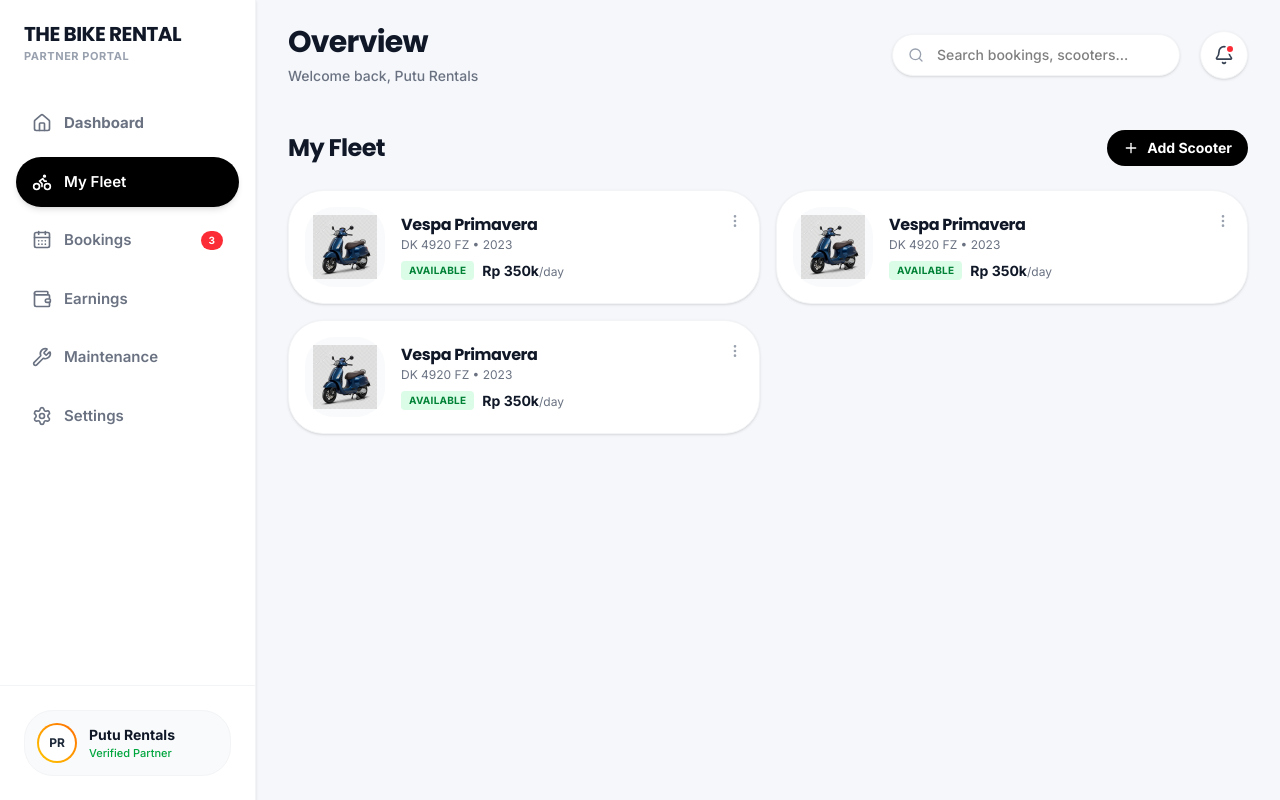
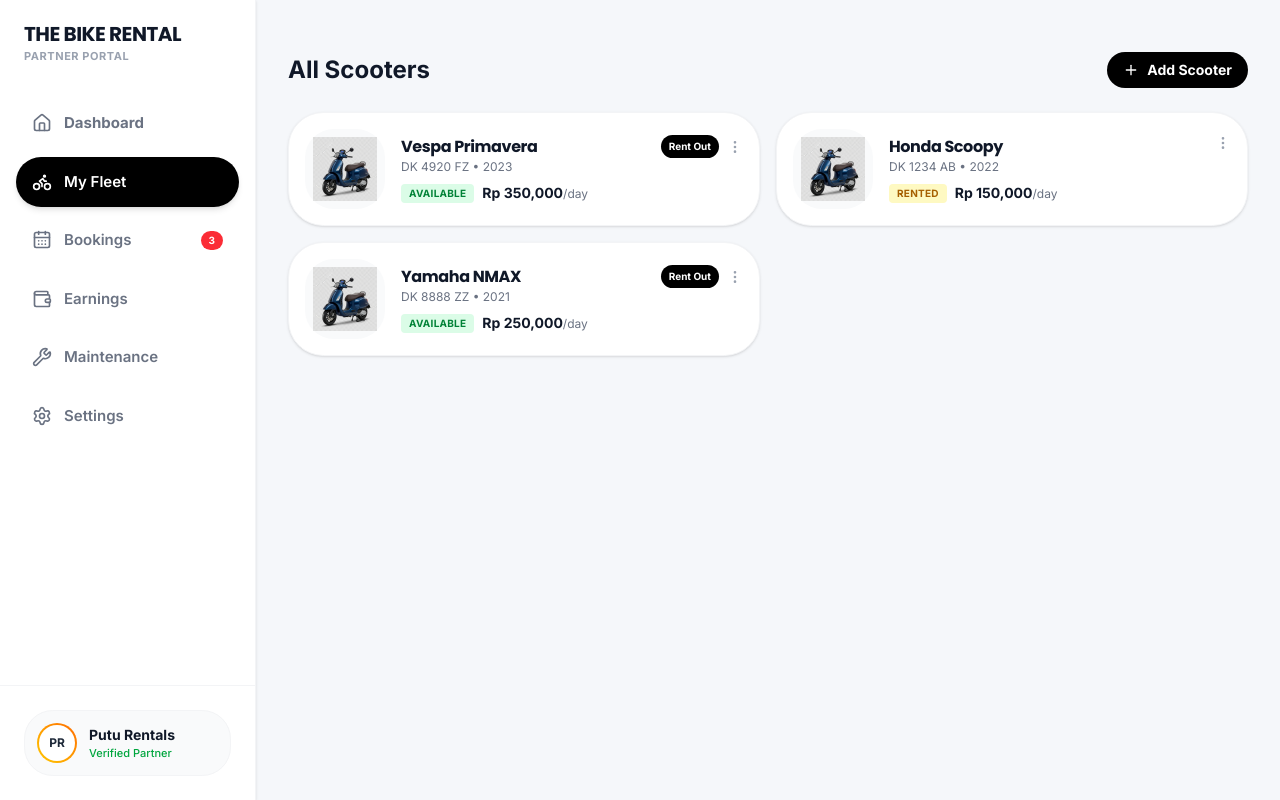
Before and after one commit to thebikerentalbali/thebikerentalbalinew, a Next.js app: page /partnerportal in a window 1280 px wide. Both pictures are taken after a click on the button "My Fleet". Built offline with nearby package versions, Linux system fonts and the light colour scheme.

Commit message:
feat: refactor partner portal fleet management

```diff
--- a/src/app/partnerportal/page.tsx
+++ b/src/app/partnerportal/page.tsx
@@ -1,11 +1,42 @@
 "use client"
 
-import { useState } from "react"
-import { Bike, DollarSign, CalendarDays, Settings, Bell, Search, Star, Plus, QrCode, Home, Wallet, User, ChevronRight, TrendingUp, Wrench, MoreVertical, CheckCircle2, Clock } from "lucide-react"
+import { useState, useEffect } from "react"
+import { Bike, DollarSign, CalendarDays, Settings, Bell, Search, Star, Plus, QrCode, Home, Wallet, User, ChevronRight, TrendingUp, Wrench, MoreVertical, CheckCircle2, Clock, X } from "lucide-react"
 import Link from "next/link"
 
 export default function VendorDashboard() {
   const [activeTab, setActiveTab] = useState("home")
+
+  // Fleet State
+  const [fleet, setFleet] = useState([
+    { id: 1, name: "Vespa Primavera", plate: "DK 4920 FZ", year: "2023", price: 350000, status: "Available", returnDate: null },
+    { id: 2, name: "Honda Scoopy", plate: "DK 1234 AB", year: "2022", price: 150000, status: "Rented", returnDate: new Date(Date.now() + 15000).toISOString() },
+    { id: 3, name: "Yamaha NMAX", plate: "DK 8888 ZZ", year: "2021", price: 250000, status: "Rented", returnDate: new Date(Date.now() - 10000).toISOString() },
+  ])
+  const [fleetFilter, setFleetFilter] = useState("All")
+  const [editingScooter, setEditingScooter] = useState<any>(null)
+  const [rentingScooter, setRentingScooter] = useState<any>(null)
+  const [returnDateInput, setReturnDateInput] = useState("")
+
+  // Auto-expire rented scooters
+  useEffect(() => {
+    const interval = setInterval(() => {
+      setFleet(currentFleet => {
+        let changed = false;
+        const newFleet = currentFleet.map(scooter => {
+          if (scooter.status === 'Rented' && scooter.returnDate) {
+            if (new Date() >= new Date(scooter.returnDate)) {
+              changed = true;
+              return { ...scooter, status: 'Available', returnDate: null };
+            }
+          }
+          return scooter;
+        });
+        return changed ? newFleet : currentFleet;
+      });
+    }, 1000);
+    return () => clearInterval(interval);
+  }, []);
   return (
     <div className="min-h-screen bg-[#F5F7FA] md:flex pb-28 md:pb-0">
       {/*
@@ -69,33 +100,7 @@
         MAIN CONTENT
         ========================================================================
       */}
-      <main className="flex-1 w-full max-w-full md:max-w-4xl lg:max-w-5xl mx-auto flex flex-col min-h-screen">
-
-        {/* Mobile App-like Header */}
-        <header className="bg-white/80 backdrop-blur-xl sticky top-0 z-30 px-5 py-4 border-b border-gray-100 flex items-center justify-between md:py-6 md:px-8 md:bg-transparent md:border-none md:backdrop-blur-none">
-          <div className="flex items-center gap-3">
-            <div className="w-10 h-10 rounded-full bg-gradient-to-tr from-yellow-400 to-orange-500 p-[2px] shrink-0 md:hidden">
-              <div className="w-full h-full bg-white rounded-full flex items-center justify-center">
-                <span className="font-bold text-gray-800 text-xs">PR</span>
-              </div>
-            </div>
-            <div>
-              <h1 className="text-xl md:text-3xl font-bold text-gray-900 leading-tight">Overview</h1>
-              <p className="text-xs font-medium text-gray-500 md:text-sm md:mt-1 hidden md:block">Welcome back, Putu Rentals</p>
-            </div>
-          </div>
-
-          <div className="flex items-center gap-3 md:gap-5">
-            <div className="relative hidden md:block">
-              <Search className="w-4 h-4 text-gray-400 absolute left-4 top-1/2 -translate-y-1/2" />
-              <input type="text" placeholder="Search bookings, scooters..." className="pl-11 pr-4 py-2.5 bg-white rounded-full text-sm font-medium outline-none w-72 shadow-sm border border-gray-100 focus:border-gray-300 focus:ring-4 focus:ring-gray-50 transition-all" />
-            </div>
-            <Link href="#" className="w-10 h-10 md:w-12 md:h-12 bg-white rounded-full border border-gray-100 flex items-center justify-center shadow-sm relative hover:bg-gray-50 transition-colors">
-              <span className="absolute top-2.5 right-2.5 md:top-3 md:right-3 w-2 h-2 md:w-2.5 md:h-2.5 bg-red-500 rounded-full border-2 border-white"></span>
-              <Bell className="w-5 h-5 text-gray-700" />
-            </Link>
-          </div>
-        </header>
+      <main className="flex-1 w-full max-w-full md:max-w-4xl lg:max-w-5xl mx-auto flex flex-col min-h-screen pt-4 md:pt-8">
 
         {/* Dashboard Content */}
         {activeTab === 'home' ? (
@@ -271,31 +276,52 @@
         ) : activeTab === 'fleet' ? (
           <div className="p-5 md:px-8 pb-12 animate-in fade-in">
             <div className="flex justify-between items-center mb-6">
-              <h2 className="text-2xl font-bold text-gray-900">My Fleet</h2>
+              <select
+                value={fleetFilter}
+                onChange={(e) => setFleetFilter(e.target.value)}
+                className="text-2xl font-bold text-gray-900 bg-transparent outline-none cursor-pointer appearance-none pr-4"
+                style={{ WebkitAppearance: 'none' }}
+              >
+                <option value="All">All Scooters</option>
+                <option value="Available">Available</option>
+                <option value="Rented">Rented</option>
+              </select>
               <button className="bg-black text-white px-4 py-2 rounded-full text-sm font-bold flex items-center gap-2">
                 <Plus className="w-4 h-4" /> Add Scooter
               </button>
             </div>
             <div className="grid grid-cols-1 md:grid-cols-2 gap-4">
-              {[1, 2, 3].map((i) => (
-                <div key={i} className="bg-white p-4 rounded-3xl border border-gray-100 flex items-center gap-4 shadow-sm hover:border-gray-300 transition-all">
+              {fleet.filter(s => fleetFilter === "All" || s.status === fleetFilter).map((scooter) => (
+                <div key={scooter.id} className="bg-white p-4 rounded-3xl border border-gray-100 flex items-center gap-4 shadow-sm hover:border-gray-300 transition-all relative group">
                   <div className="w-20 h-20 bg-gray-50 rounded-2xl p-2 shrink-0">
                     {/* eslint-disable-next-line @next/next/no-img-element */}
                     <img src="/images/scooter.png" alt="Scooter" className="w-full h-full object-contain" />
                   </div>
                   <div className="flex-1">
                     <div className="flex justify-between items-start">
-                      <h3 className="font-bold text-gray-900">Vespa Primavera</h3>
-                      <button><MoreVertical className="w-4 h-4 text-gray-400" /></button>
+                      <h3 className="font-bold text-gray-900">{scooter.name}</h3>
+                      <div className="flex gap-2">
+                        {scooter.status === 'Available' && (
+                          <button onClick={() => { setRentingScooter(scooter); setReturnDateInput(""); }} className="text-[10px] bg-black text-white font-bold px-2 py-1 rounded-md">Rent Out</button>
+                        )}
+                        <button onClick={() => setEditingScooter(scooter)} className="text-gray-400 hover:text-black">
+                          <MoreVertical className="w-4 h-4" />
+                        </button>
+                      </div>
                     </div>
-                    <p className="text-xs text-gray-500 mb-2">DK 4920 FZ • 2023</p>
+                    <p className="text-xs text-gray-500 mb-2">{scooter.plate} • {scooter.year}</p>
                     <div className="flex items-center gap-2">
-                      <span className="bg-green-100 text-green-700 px-2 py-0.5 rounded text-[10px] font-bold uppercase tracking-wide">Available</span>
-                      <span className="text-sm font-bold text-gray-900">Rp 350k<span className="text-gray-500 text-xs font-normal">/day</span></span>
+                      <span className={`px-2 py-0.5 rounded text-[10px] font-bold uppercase tracking-wide ${scooter.status === 'Available' ? 'bg-green-100 text-green-700' : 'bg-yellow-100 text-yellow-700'}`}>
+                        {scooter.status}
+                      </span>
+                      <span className="text-sm font-bold text-gray-900">Rp {scooter.price.toLocaleString()}<span className="text-gray-500 text-xs font-normal">/day</span></span>
                     </div>
                   </div>
                 </div>
               ))}
+              {fleet.filter(s => fleetFilter === "All" || s.status === fleetFilter).length === 0 && (
+                <div className="col-span-full py-8 text-center text-gray-500 font-medium">No scooters found for this filter.</div>
+              )}
             </div>
           </div>
         ) : activeTab === 'bookings' ? (
@@ -384,6 +410,75 @@
              <p className="text-gray-500 max-w-sm">This section is currently under development. Check back soon for updates!</p>
           </div>
         )}
+
+        {/* Edit Modal */}
+        {editingScooter && (
+          <div className="fixed inset-0 bg-black/60 z-50 flex items-center justify-center p-4">
+            <div className="bg-white rounded-3xl p-6 w-full max-w-md animate-in zoom-in-95 duration-200">
+              <div className="flex justify-between items-center mb-4">
+                <h3 className="text-xl font-bold">Edit Scooter Details</h3>
+                <button onClick={() => setEditingScooter(null)}><X className="w-5 h-5 text-gray-400" /></button>
+              </div>
+              <div className="space-y-4">
+                <div>
+                  <label className="block text-xs font-bold text-gray-500 uppercase tracking-wide mb-1">Name</label>
+                  <input type="text" value={editingScooter.name} onChange={e => setEditingScooter({...editingScooter, name: e.target.value})} className="w-full bg-gray-50 border border-gray-100 rounded-xl px-4 py-3 text-sm font-medium outline-none" />
+                </div>
+                <div className="grid grid-cols-2 gap-4">
+                  <div>
+                    <label className="block text-xs font-bold text-gray-500 uppercase tracking-wide mb-1">Plate</label>
+                    <input type="text" value={editingScooter.plate} onChange={e => setEditingScooter({...editingScooter, plate: e.target.value})} className="w-full bg-gray-50 border border-gray-100 rounded-xl px-4 py-3 text-sm font-medium outline-none" />
+                  </div>
+                  <div>
+                    <label className="block text-xs font-bold text-gray-500 uppercase tracking-wide mb-1">Year</label>
+                    <input type="text" value={editingScooter.year} onChange={e => setEditingScooter({...editingScooter, year: e.target.value})} className="w-full bg-gray-50 border border-gray-100 rounded-xl px-4 py-3 text-sm font-medium outline-none" />
+                  </div>
+                </div>
+                <div>
+                  <label className="block text-xs font-bold text-gray-500 uppercase tracking-wide mb-1">Daily Price (Rp)</label>
+                  <input type="number" value={editingScooter.price} onChange={e => setEditingScooter({...editingScooter, price: parseInt(e.target.value) || 0})} className="w-full bg-gray-50 border border-gray-100 rounded-xl px-4 py-3 text-sm font-medium outline-none" />
+                </div>
+              </div>
+              <button
+                onClick={() => {
+                  setFleet(f => f.map(s => s.id === editingScooter.id ? editingScooter : s));
+                  setEditingScooter(null);
+                }}
+                className="w-full mt-6 bg-black text-white rounded-xl py-3.5 font-bold text-sm hover:scale-[1.02] transition-transform">
+                Save Changes
+              </button>
+            </div>
+          </div>
+        )}
+
+        {/* Rent Modal */}
+        {rentingScooter && (
+          <div className="fixed inset-0 bg-black/60 z-50 flex items-center justify-center p-4">
+            <div className="bg-white rounded-3xl p-6 w-full max-w-md animate-in zoom-in-95 duration-200">
+              <div className="flex justify-between items-center mb-4">
+                <h3 className="text-xl font-bold">Mark as Rented</h3>
+                <button onClick={() => setRentingScooter(null)}><X className="w-5 h-5 text-gray-400" /></button>
+              </div>
+              <div className="space-y-4">
+                <p className="text-sm text-gray-500 font-medium">Set the return date and time. Once this time passes, {rentingScooter.name} will automatically be marked as Available.</p>
+                <div>
+                  <label className="block text-xs font-bold text-gray-500 uppercase tracking-wide mb-1">Return Date & Time</label>
+                  <input type="datetime-local" value={returnDateInput} onChange={e => setReturnDateInput(e.target.value)} className="w-full bg-gray-50 border border-gray-100 rounded-xl px-4 py-3 text-sm font-medium outline-none" />
+                </div>
+              </div>
+              <button
+                onClick={() => {
+                  if(!returnDateInput) return;
+                  setFleet(f => f.map(s => s.id === rentingScooter.id ? { ...s, status: 'Rented', returnDate: new Date(returnDateInput).toISOString() } : s));
+                  setRentingScooter(null);
+                }}
+                className="w-full mt-6 bg-black text-white rounded-xl py-3.5 font-bold text-sm hover:scale-[1.02] transition-transform">
+                Confirm Rental
+              </button>
+            </div>
+          </div>
+        )}
+
       </main>
 
       {/*
```
